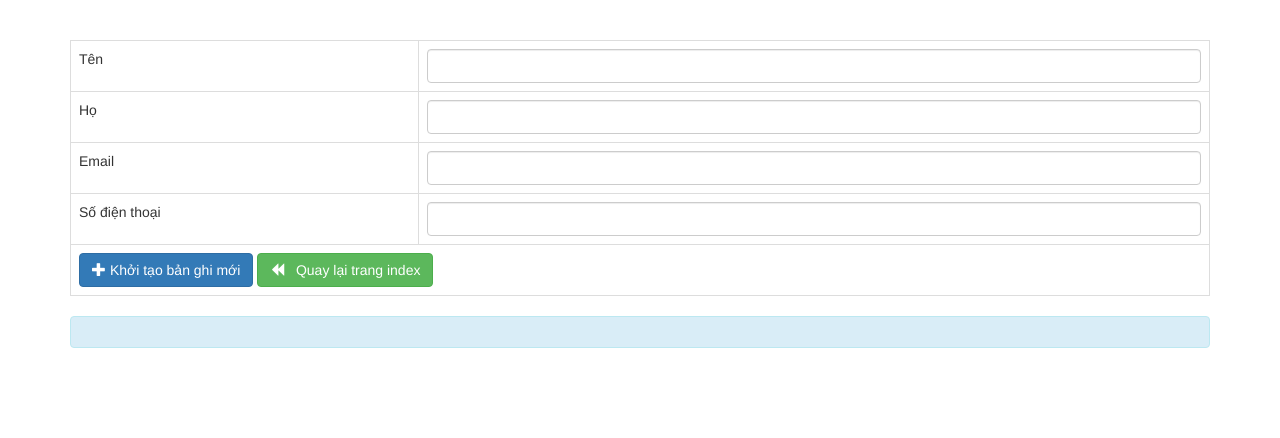
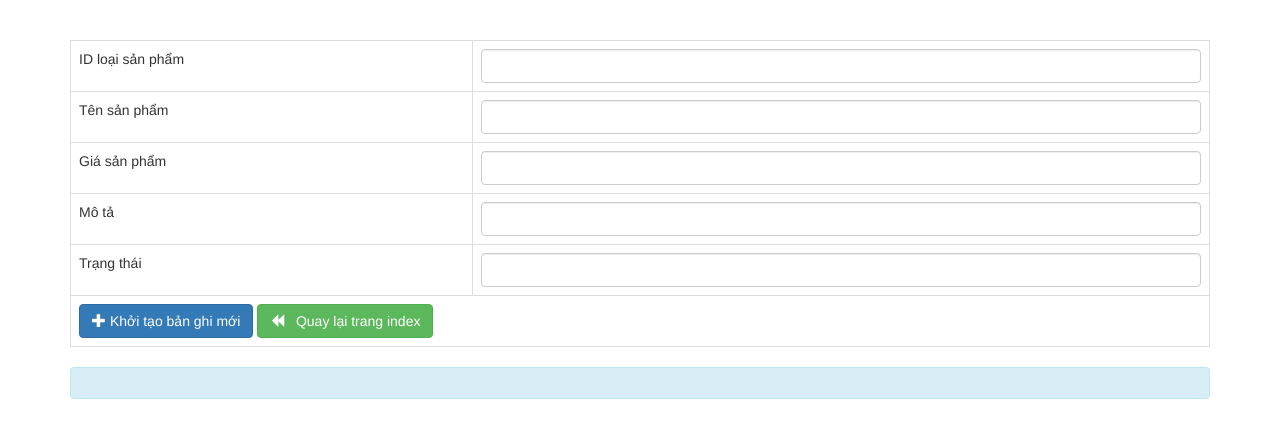
Before and after one commit to henryroberts/ass_inf205, a PHP site: page /add.php in a window 1280 px wide. Shown: the part 51-489 px from the top of the page. Run offline with PHP 8.4, Linux system fonts and the light colour scheme.

Commit message:
cập nhật thành công thêm sửa xóa của bảng sản phẩm

```diff
--- a/add-data.php
+++ b/add-data.php
@@ -69,7 +69,7 @@ else if(isset($_GET['failure']))
 
         <tr>
             <td>Số điện thoại</td>
-            <td><input type='text' name='contact_no' class='form-control' required></td>
+            <td><input type='number' name='contact_no' class='form-control' required></td>
         </tr>
 
         <tr>
--- a/add.php
+++ b/add.php
@@ -1,6 +1,17 @@
 <?php
 include_once 'header.php';
 include_once 'lib/product.php';
+if(isset($_POST['btn-save'])) {
+
+	$product = new product();
+	$product->set_id_loai_sp( $_POST['id_loai'] );
+	$product->set_ten_sp( $_POST['ten_sp'] );
+	$product->set_gia_sp( $_POST['gia_sp'] );
+	$product->set_mo_ta( $_POST['mo_ta'] );
+	$product->set_trang_thai( $_POST['trang_thai'] );
+	$product->add_sp();
+	header('location:products.php');
+}
 ?>
 <div class="clearfix"></div><br />
 
@@ -11,23 +22,28 @@ include_once 'lib/product.php';
 		<table class='table table-bordered'>
 
 			<tr>
-            <td>Tên</td>
-            <td><input type='text' name='first_name' class='form-control' required></td>
+			    <td><label for="id_loai" style="font-weight: normal;">ID loại sản phẩm</label></td>
+			    <td><input type='number' id="id_loai" name='id_loai' class='form-control' required></td>
 			</tr>
 
 			<tr>
-            <td>Họ</td>
-            <td><input type='text' name='last_name' class='form-control' required></td>
+			    <td><label for="ten_sp" style="font-weight: normal;">Tên sản phẩm</label></td>
+			    <td><input type='text' id="ten_sp" name='ten_sp' class='form-control' required></td>
 			</tr>
 
 			<tr>
-            <td>Email</td>
-            <td><input type='text' name='email_id' class='form-control' required></td>
+			    <td><label for="gia_sp" style="font-weight: normal;">Giá sản phẩm</label></td>
+			    <td><input type='number' id="gia_sp" name='gia_sp' class='form-control' required></td>
 			</tr>
 
 			<tr>
-            <td>Số điện thoại</td>
-            <td><input type='text' name='contact_no' class='form-control' required></td>
+			    <td><label for="mo_ta" style="font-weight: normal;">Mô tả</label></td>
+			    <td><input type='text' id="mo_ta" name='mo_ta' class='form-control' required></td>
+			</tr>
+
+			<tr>
+			    <td><label for="trang_thai" style="font-weight: normal;">Trạng thái</label></td>
+			    <td><input type='number' id="trang_thai" name='trang_thai' class='form-control' required></td>
 			</tr>
 
 			<tr>
@@ -41,7 +57,5 @@ include_once 'lib/product.php';
 
 		</table>
 	</form>
-
-
 </div>
 <?php include_once 'footer.php'; ?>
--- a/products.php
+++ b/products.php
@@ -32,12 +32,12 @@ $product->query($sql);
 				<tr>
 					<td><?php echo $row['id_san_pham']; ?></td>
 					<td><?php echo $row['id_loai_sp']; ?></td>
-					<td><?php echo $row['ten_sp']; ?></td>
+					<td style="text-align: left;"><?php echo $row['ten_sp']; ?></td>
 					<td><?php echo $row['gia_sp']; ?></td>
 					<td style="text-align: left;"><?php echo $row['mo_ta']; ?></td>
 					<td><?php echo $row['trang_thai']; ?></td>
 					<td align="center">
-						<a href="edit.php"><i class="glyphicon glyphicon-edit"></i></a>
+						<a href="edit.php?ma=<?php echo $row['id_san_pham']; ?>"><i class="glyphicon glyphicon-edit"></i></a>
 					</td>
 					<td align="center">
 						<a href="del.php?id=<?php echo $row['id_san_pham']; ?>"><i class="glyphicon glyphicon-remove-circle"></i></a>
```
Also changed, not shown: edit.php (+67 -0 lines), lib/product.php (+10 -21 lines). Lines whose indentation alone changed are shown as unchanged.
